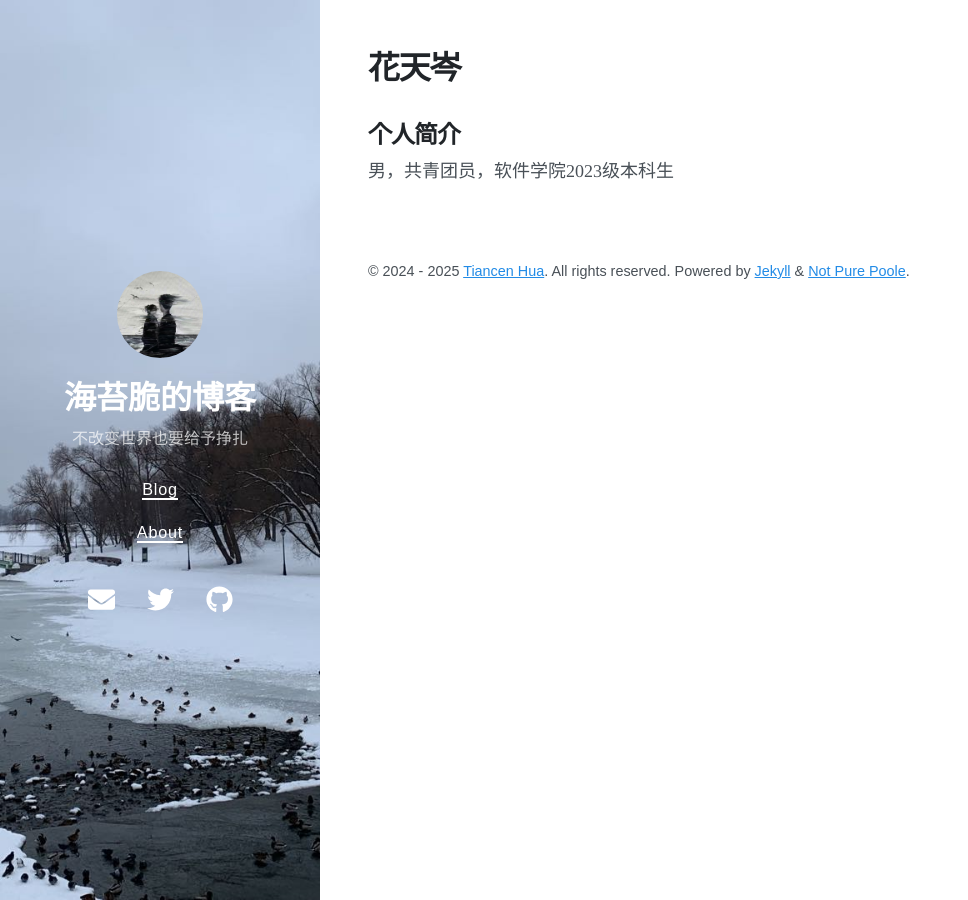
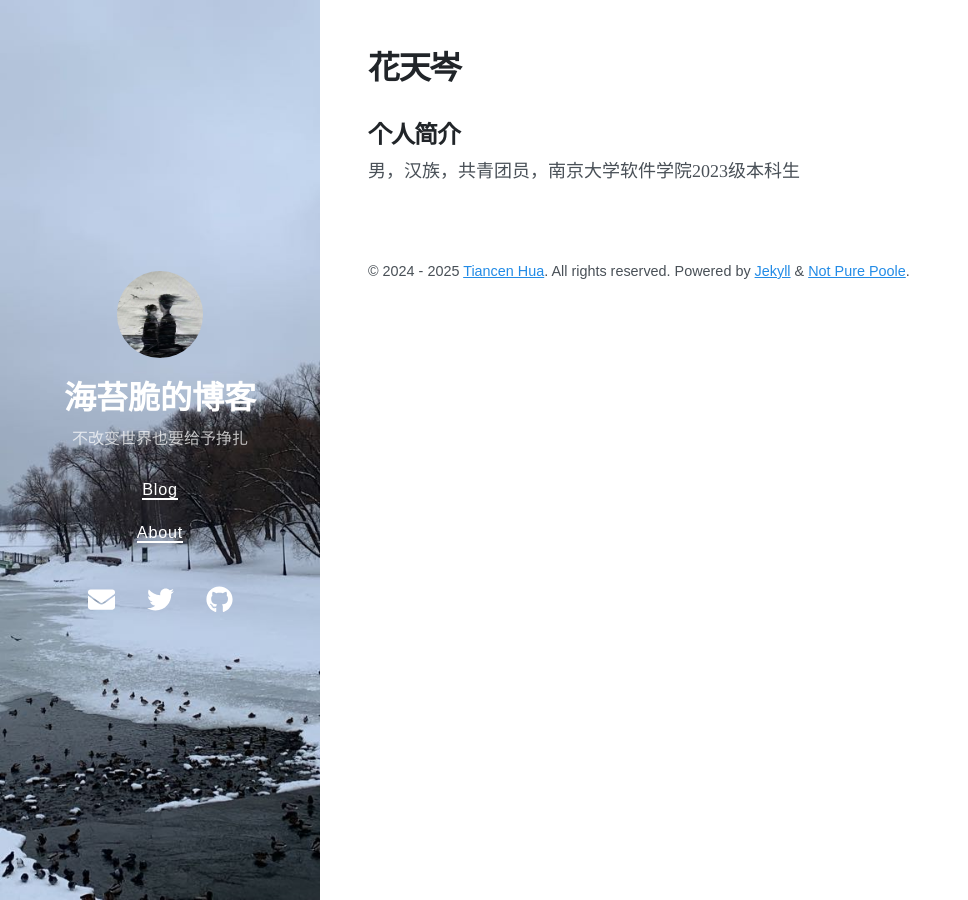
Before and after one commit to Huatiancen/Huatiancen.github.io, a Jekyll site: the page built from about.md, in a window 1280 px wide. Shown: the whole page, without its empty margins (0-968 px from the left). Built offline with Jekyll 4.4.1, drawn with Linux system fonts in a browser that asks for light colours; nearby versions of some CDN libraries.

Commit message:
个人简介

```diff
--- a/about.md
+++ b/about.md
@@ -4,4 +4,4 @@ title: 花天岑
 ---
 
 ## 个人简介
-男，共青团员，软件学院2023级本科生
+男，汉族，共青团员，南京大学软件学院2023级本科生
```
